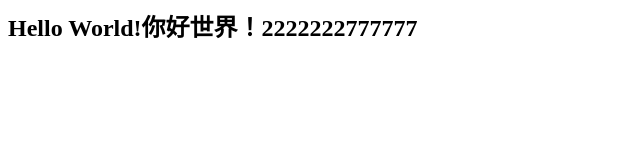
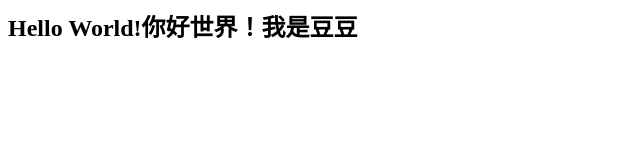
Before and after one commit to nhzgsgcj/doudou, a plain HTML site: page index.html in a window 1280 px wide. Shown: the whole page, without its empty margins (0-640 px from the left). Drawn offline with Linux system fonts and the light colour scheme.

Commit message:
更新 index.html

```diff
--- a/index.html
+++ b/index.html
@@ -1,5 +1,5 @@
 <html>
 <body>
-<h2>Hello World!你好世界！2222222777777</h2>
+<h2>Hello World!你好世界！我是豆豆</h2>
 </body>
 </html>
```
